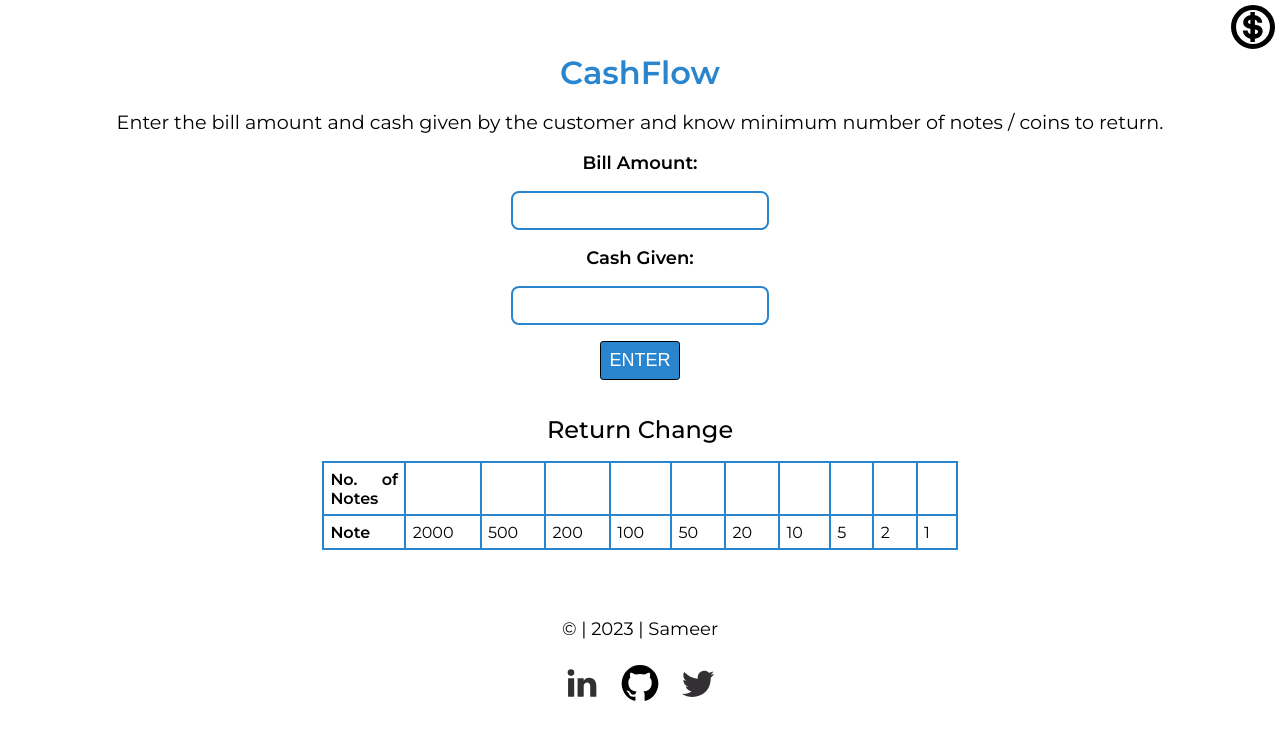
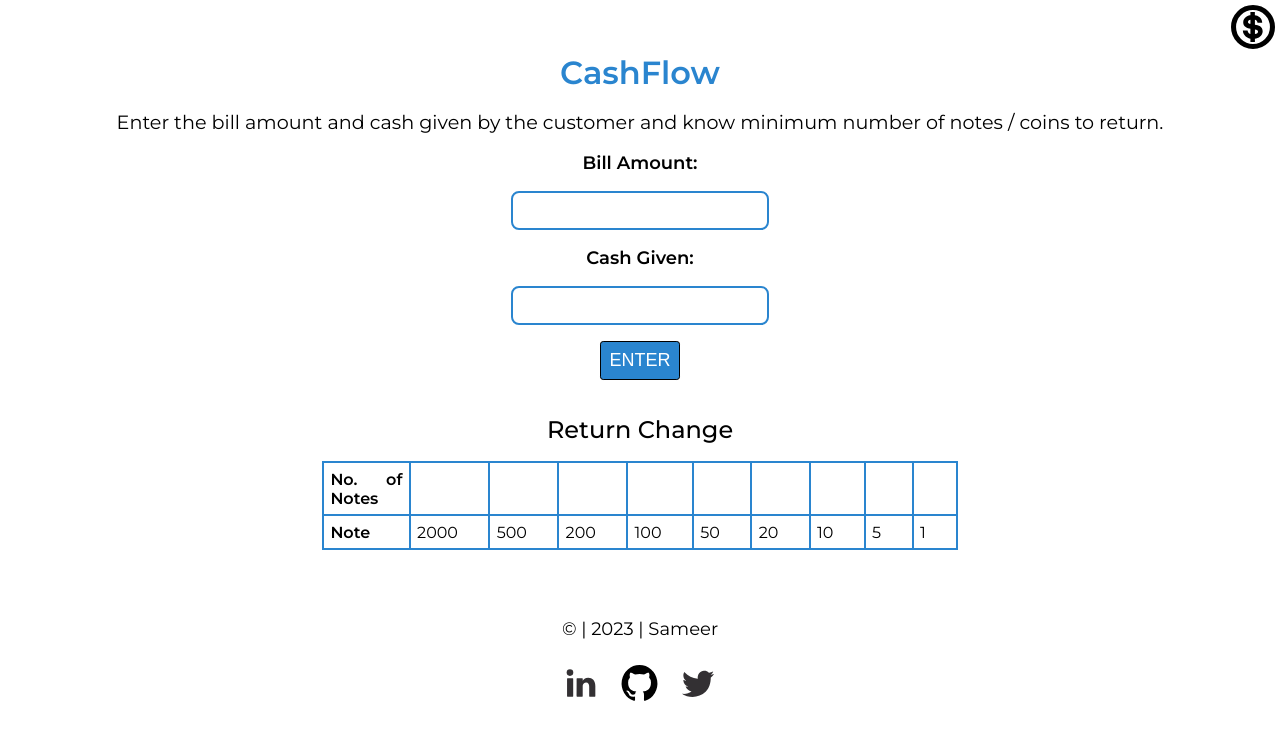
Before and after one commit to sameer-ranjan-singh/CashFlow, a plain HTML site: page index.html in a window 1280 px wide. Drawn offline with Linux system fonts and the light colour scheme.

Commit message:
set padding inline start to zero

```diff
--- a/index.html
+++ b/index.html
@@ -37,7 +37,6 @@
             <td class="no-of-notes"></td>
             <td class="no-of-notes"></td>
             <td class="no-of-notes"></td>
-            <td class="no-of-notes"></td>
           </tr>
           <tr>
             <th>Note</th>
@@ -49,7 +48,6 @@
             <td>20</td>
             <td>10</td>
             <td>5</td>
-            <td>2</td>
             <td>1</td>
           </tr>
         </table>
@@ -60,7 +58,7 @@
       <ul class="footer-list">
         <li>
           <a class="links" href="https://www.linkedin.com/in/sameer-ranjan-singh-564018191" target="_blank">
-            <img src="images/linkedin.svg" alt="discord" />
+            <img src="images/linkedin.svg" alt="linkedin" />
           </a>
         </li>
 
--- a/style.css
+++ b/style.css
@@ -16,7 +16,7 @@ a {
 
 body {
   font-family: "Montserrat", sans-serif;
-  min-width: 90vw;
+  min-width: 50vw;
 }
 
 /* Container */
@@ -115,6 +115,7 @@ footer p {
 
 .footer-list {
   margin: 1rem;
+  padding-inline-start: 0%;
 }
 
 a,
```
